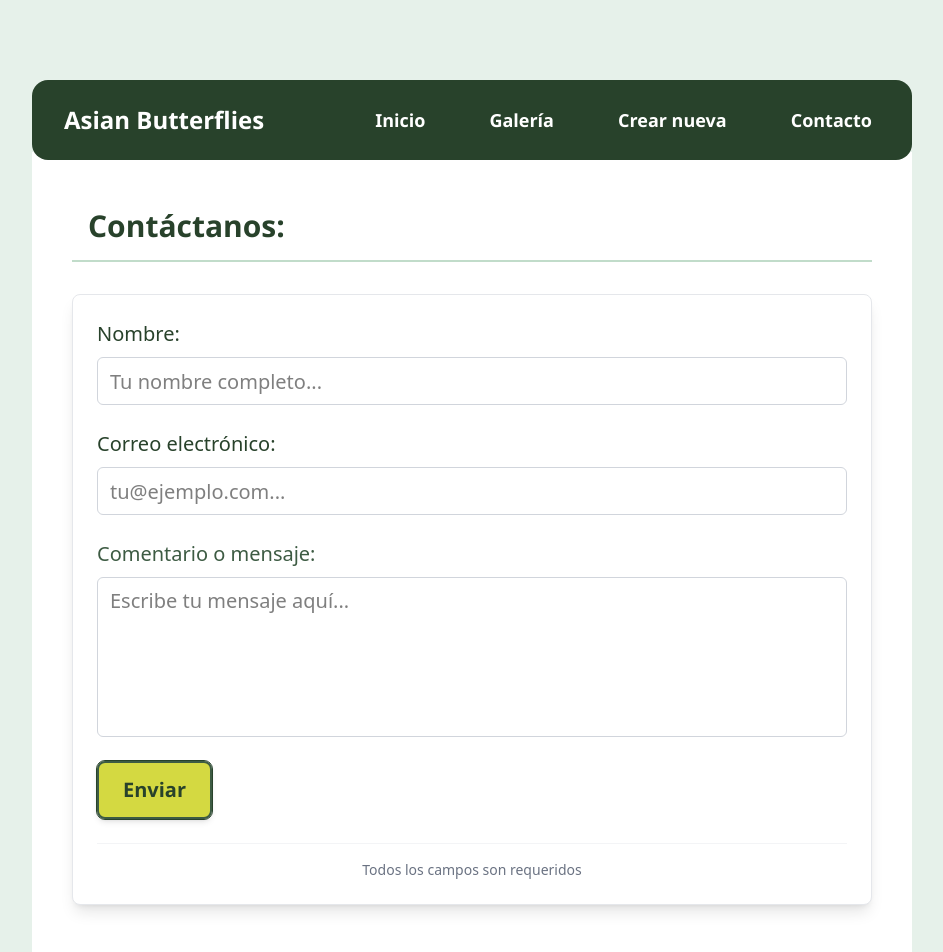
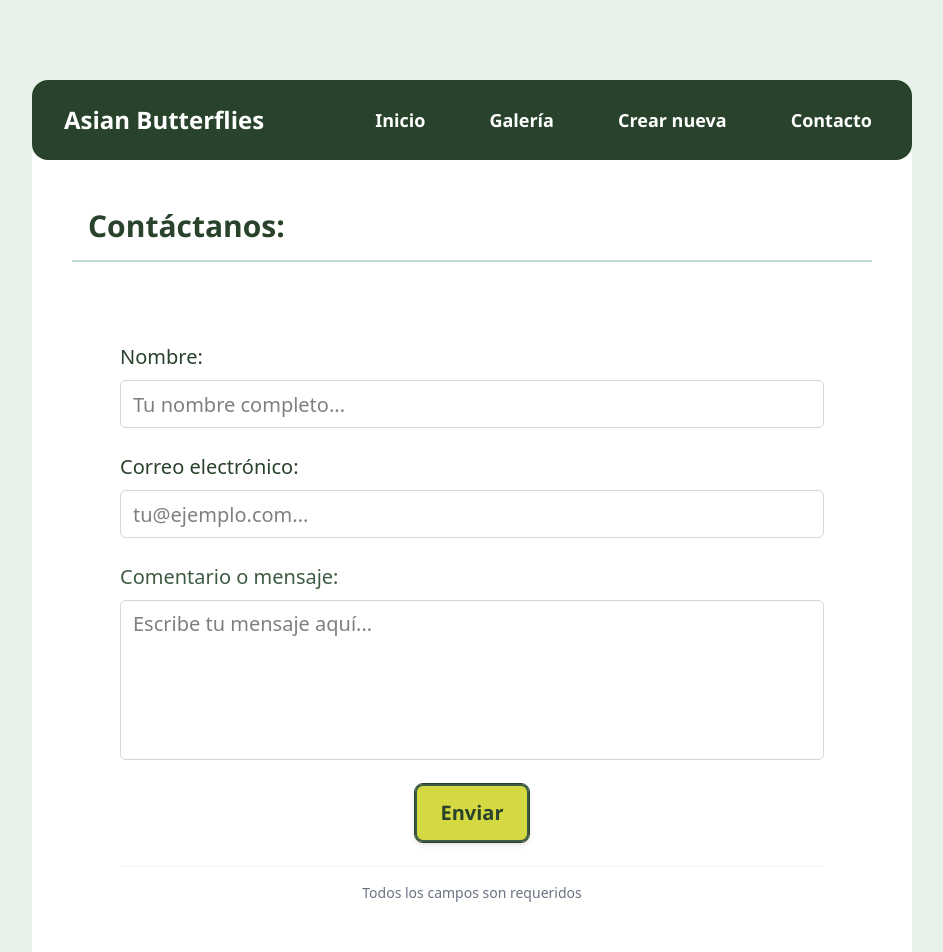
Before and after one commit to Proyecto-Asia/asian-butterflies, a React (Vite) app: page /contact in a window 1280 px wide. Shown: the top 952 px of the page, without its empty margins (168-1111 px from the left). Built offline with nearby package versions, Linux system fonts and the light colour scheme.

Commit message:
Finish Contact Form adjustments (#27)

```diff
--- a/src/pages/Contact.jsx
+++ b/src/pages/Contact.jsx
@@ -1,6 +1,7 @@
 import { useState } from 'react';
 import TitleSection from "../components/TitleSection";
 import Buttons from '../components/Buttons';
+import { successAlert, errorAlert } from '../components/Alerts';
 const Contact = () => {
   const [formData, setFormData] = useState({
     nombre: '',
@@ -19,9 +20,24 @@ const Contact = () => {
   const handleSubmit = (e) => {
     e.preventDefault();
     console.log('Datos del formulario:', formData);
+
+      if (
+    !formData.nombre.trim() ||
+    !formData.correo.trim() ||
+    !formData.comentario.trim()
+  ) {
+
+    errorAlert({
+           title: `¡Necesitas rellenar el formulario!`,
+           message: `Por favor, coloca los datos requeridos`,
+         });
+    return;
+  }
     // Aquí iría la lógica para enviar el formulario
-    alert('¡Mensaje enviado correctamente!');
-    // Resetear formulario
+         successAlert({
+           title: `¡Mensaje enviado con éxito!`,
+           message: `¡Gracias por su comentario!`,
+         });
     setFormData({
       nombre: '',
       correo: '',
@@ -35,8 +51,10 @@ const Contact = () => {
       <TitleSection title="Contáctanos:" />
 
       {/* Contenedor principal centrado */}
+      <form className="p-6 space-y-6" onSubmit={handleSubmit}>
+
       <div className="flex justify-center px-4 pb-16">
-        <div className="w-200 bg-white rounded-lg shadow-lg border text-[20px] border-gray-200">
+        <div className="w-400 bg-white rounded-lg  text-[20px] border-gray-200">
 
 
 
@@ -106,13 +124,14 @@ const Contact = () => {
             </div>
 
             {/* Botón Enviar */}
-
+             <div className="flex justify-center">
               <Buttons
                 styleType="primary"
                 text={"Enviar"}
                 onClick={handleSubmit}
+                type="submit"
               />
-
+              </div>
             {/* Nota informativa */}
             <div className="text-center pt-4 border-t border-gray-100">
               <p className="text-sm text-gray-500">
@@ -122,6 +141,7 @@ const Contact = () => {
           </div>
         </div>
       </div>
+      </form>
     </>
   );
 };
```
